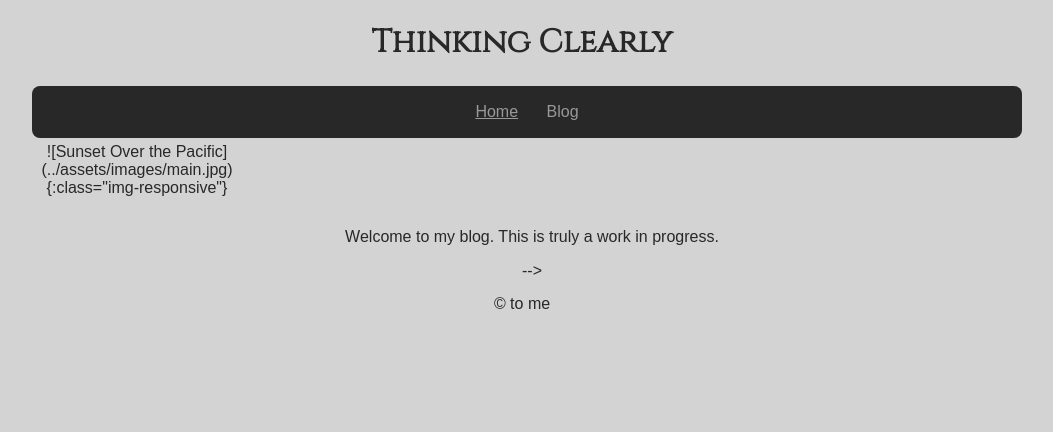
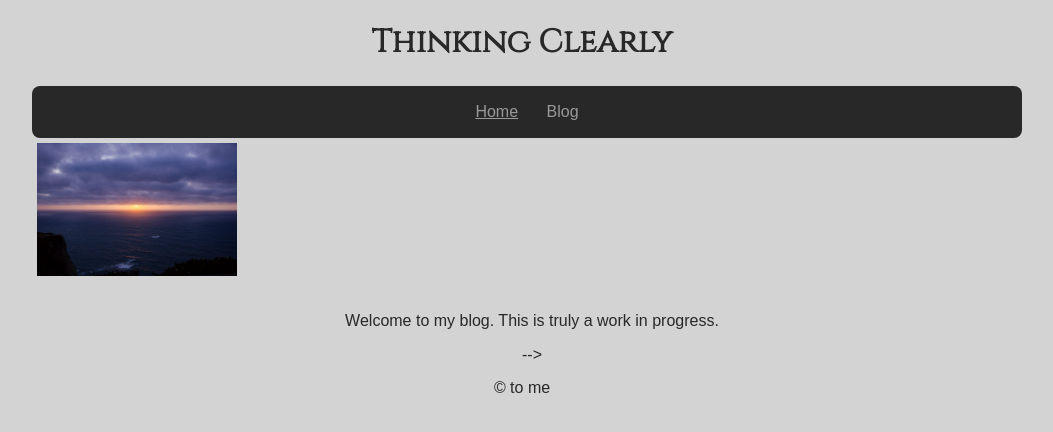
Before and after one commit to dekay2001/dekay2001.github.io, a Jekyll site: the page built from index.md, in a window 1280 px wide. Shown: the top 432 px of the page, without its empty margins (108-1161 px from the left). Built offline with Jekyll 4.4.1, drawn with Linux system fonts in a browser that asks for light colours; some web fonts are replaced; our own code applies the rules of GitHub Pages for plain Markdown files.

Commit message:
Making the pic from md to img

```diff
--- a/_layouts/default.html
+++ b/_layouts/default.html
@@ -21,9 +21,8 @@
           <img src="//cdn.shopify.com/s/files/1/0222/9076/t/10/assets/logo.png?796" alt="The Soap Store" class="css--class1 css--class2">
           <img src="{{ 'logo.png' | asset_url }}" alt="The Soap Store" class="css--class1 css--class2" id="logo">
           -->
-              <!-- <img id="blog-main-pic" src="/assets/images/main.jpg"alt="Sunset over the pacific eastern most point in europe"> -->
+            <img id="blog-main-pic" src="/assets/images/main.jpg"alt="Sunset over the pacific eastern most point in europe">
               <!-- <img id="blog-main-pic" src="{{ 'main.jpg' | asset_url }}"alt="Sunset over the pacific eastern most point in europe"> -->
-              ![Sunset Over the Pacific](../assets/images/main.jpg){:class="img-responsive"}
         </div>
         <!-- Middle -->
         <div id="middle" >
```
